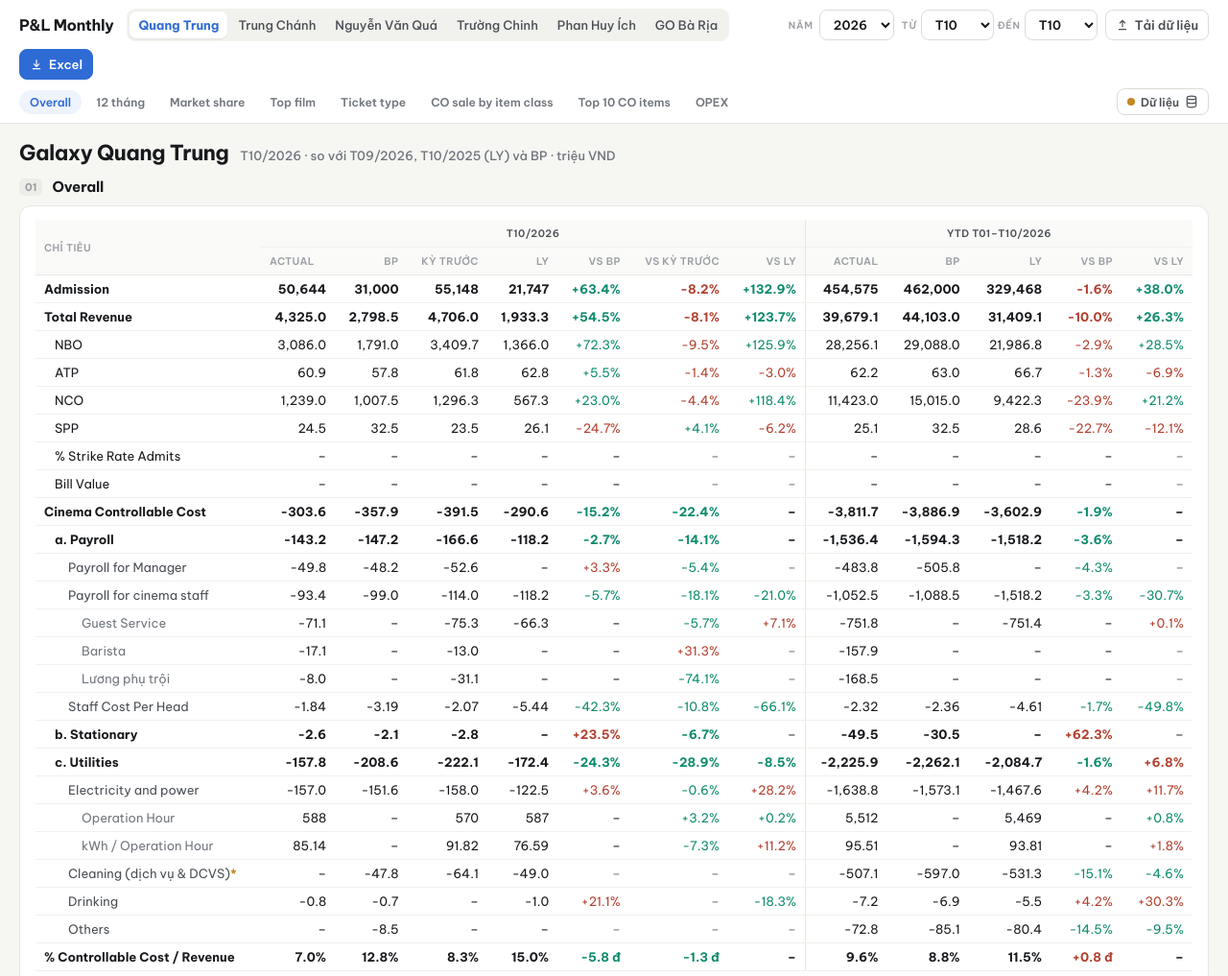
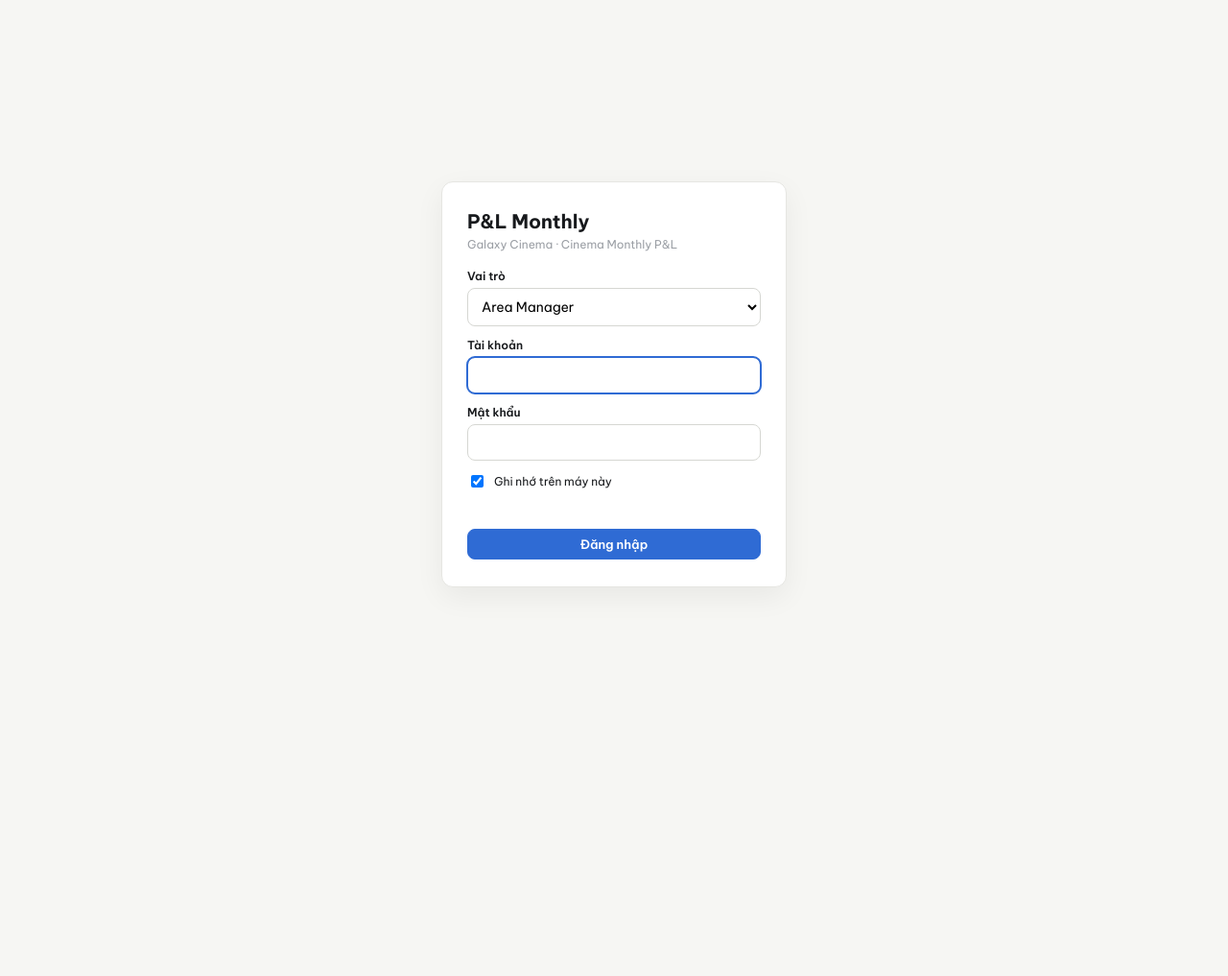
Before and after one commit to nguyennguyenduy1993-cpu/PL-Monthly, a plain HTML site: page index.html in a window 1280 px wide. Shown: the top 1017 px of the page at 96% size. After the commit the page ends 800 px from the top, so only its background shows below. Drawn offline with Linux system fonts and the light colour scheme; no server answers.

Commit message:
Add files via upload

```diff
--- a/index.html
+++ b/index.html
@@ -151,6 +151,17 @@ tr.grp td{background:#FAFAF8;border-top:1px solid var(--line)}
 .chart .vl{fill:#1F4FA8;font-size:10px;font-weight:600}
 table.shr .hbar{height:10px;background:#F0F0EC;border-radius:5px;overflow:hidden}table.shr .hbar i{display:block;height:100%;border-radius:5px;background:#C9CCD1}
 table.shr .hbar i.me{background:var(--blue)}table.shr .hbar i.glx{background:#9DB8EC}table.shr tr.me td{font-weight:600}
+
+body.locked>*:not(.lock){visibility:hidden}
+.lock{position:fixed;inset:0;z-index:100;display:grid;place-items:center;background:#F6F6F3}
+.lbox{width:min(360px,92vw);background:#fff;border:1px solid var(--line);border-radius:12px;padding:28px 26px;display:grid;gap:12px;box-shadow:0 10px 30px rgba(0,0,0,.06)}
+.lbrand{font-size:20px;font-weight:700;color:var(--ink)}.lsub{font-size:12px;color:var(--mut2);margin:-8px 0 6px}
+.lbox label{display:grid;gap:5px;font-size:12px;font-weight:600;color:var(--ink)}
+.lbox input:not([type=checkbox]),.lbox select{font:inherit;font-size:14px;font-weight:400;padding:9px 10px;border:1px solid #D6D7D2;border-radius:8px;background:#fff}
+.lbox input:focus,.lbox select:focus{outline:2px solid var(--blue);outline-offset:-1px}
+.lbox .lrem{display:flex;align-items:center;gap:8px;font-weight:400}
+.lerr{min-height:16px;font-size:12px;color:#B3402F}.lbox .btn{justify-content:center;padding:10px}
+#bOut{margin-right:8px;margin-left:auto}#bOut+#bData{margin-left:0}
 </style>
 </head>
 <body>
@@ -165,7 +176,7 @@ table.shr .hbar i.me{background:var(--blue)}table.shr .hbar i.glx{background:#9D
   <button class="btn pri" id="bXls" type="button"><svg viewBox="0 0 24 24" fill="none" stroke="currentColor" stroke-width="2"><path d="M12 4v12M7 11l5 5 5-5M5 20h14"/></svg>Excel</button>
   <input type="file" id="fUp" accept=".pdf,.xlsx" multiple hidden>
  </div>
- <div class="navrow"><nav class="nav" id="nav"></nav><button class="btn sm" id="bData" type="button" title="Dữ liệu & Firebase" aria-label="Dữ liệu và Firebase"><span class="dot" id="fbDot"></span>Dữ liệu<svg viewBox="0 0 24 24" fill="none" stroke="currentColor" stroke-width="2"><ellipse cx="12" cy="5" rx="8" ry="3"/><path d="M4 5v14c0 1.7 3.6 3 8 3s8-1.3 8-3V5M4 12c0 1.7 3.6 3 8 3s8-1.3 8-3"/></svg></button></div>
+ <div class="navrow"><nav class="nav" id="nav"></nav><button class="btn sm" id="bOut" type="button" title="Đăng xuất"><span></span> · Đăng xuất</button><button class="btn sm" id="bData" type="button" title="Dữ liệu & Firebase" aria-label="Dữ liệu và Firebase"><span class="dot" id="fbDot"></span>Dữ liệu<svg viewBox="0 0 24 24" fill="none" stroke="currentColor" stroke-width="2"><ellipse cx="12" cy="5" rx="8" ry="3"/><path d="M4 5v14c0 1.7 3.6 3 8 3s8-1.3 8-3V5M4 12c0 1.7 3.6 3 8 3s8-1.3 8-3"/></svg></button></div>
 </div>
 <main id="main"></main>
 <script>
@@ -1162,7 +1173,7 @@ function init() {
   window.addEventListener('resize', () => { clearTimeout(window._rz); window._rz = setTimeout(() => drawYear(period()), 150); });
   render(); fbConnect();
 }
-document.addEventListener('DOMContentLoaded', init);
+
 
 /* P&L Monthly – Excel export (ExcelJS), Performance Report layout, formulas kept */
 async function exportExcel() {
@@ -1377,6 +1388,40 @@ async function exportExcel() {
   const a = document.createElement('a'); a.href = URL.createObjectURL(blob); a.download = name; document.body.appendChild(a); a.click(); setTimeout(() => { URL.revokeObjectURL(a.href); a.remove(); }, 1000);
   toast('Đã xuất ' + name);
 }
+
+/* Màn hình khóa – tài khoản theo vai trò. Mật khẩu chỉ lưu dạng SHA-256(user:pass). */
+const ACCOUNTS = [
+  { role: 'AM', label: 'Area Manager', user: 'duynh', hash: '6bd196cc14c8a3d0ec552cf8f16bfeee125830b9c277113ce7cccecac0887dd8', cinemas: ['QT', 'TC', 'NVQ', 'TrC', 'PHI', 'BRI'] },
+];
+const AUTH_KEY = 'plm_auth';
+async function sha256(t) { const b = await crypto.subtle.digest('SHA-256', new TextEncoder().encode(t)); return [...new Uint8Array(b)].map((x) => x.toString(16).padStart(2, '0')).join(''); }
+function authGet() { try { return JSON.parse(localStorage.getItem(AUTH_KEY) || sessionStorage.getItem(AUTH_KEY) || 'null'); } catch (e) { return null; } }
+function authValid(a) { return a && ACCOUNTS.some((x) => x.role === a.role && x.user === a.user && x.hash === a.hash); }
+function logout() { localStorage.removeItem(AUTH_KEY); sessionStorage.removeItem(AUTH_KEY); location.reload(); }
+function lockScreen() {
+  const roles = [...new Set(ACCOUNTS.map((a) => a.role))];
+  const el = document.createElement('div'); el.className = 'lock';
+  el.innerHTML = `<form class="lbox" autocomplete="on"><div class="lbrand">P&L Monthly</div><div class="lsub">Galaxy Cinema · Cinema Monthly P&L</div>
+    <label>Vai trò<select id="lRole">${roles.map((r) => `<option value="${r}">${esc(ACCOUNTS.find((a) => a.role === r).label)}</option>`).join('')}</select></label>
+    <label>Tài khoản<input id="lUser" name="username" autocomplete="username" required></label>
+    <label>Mật khẩu<input id="lPass" name="password" type="password" autocomplete="current-password" required></label>
+    <label class="lrem"><input type="checkbox" id="lRem" checked> Ghi nhớ trên máy này</label>
+    <div class="lerr" id="lErr" role="alert"></div><button class="btn pri" type="submit">Đăng nhập</button></form>`;
+  document.body.appendChild(el); document.body.classList.add('locked');
+  setTimeout(() => el.querySelector('#lUser').focus(), 50);
+  el.querySelector('form').onsubmit = async (e) => { e.preventDefault();
+    const role = el.querySelector('#lRole').value, user = el.querySelector('#lUser').value.trim(), pass = el.querySelector('#lPass').value;
+    const hash = await sha256(user + ':' + pass); const acc = ACCOUNTS.find((a) => a.role === role && a.user === user && a.hash === hash);
+    if (!acc) { el.querySelector('#lErr').textContent = 'Sai tài khoản hoặc mật khẩu.'; el.querySelector('#lPass').value = ''; el.querySelector('#lPass').focus(); return; }
+    const a = JSON.stringify({ role, user, hash, at: Date.now() }); (el.querySelector('#lRem').checked ? localStorage : sessionStorage).setItem(AUTH_KEY, a);
+    el.remove(); document.body.classList.remove('locked'); startApp(acc); };
+}
+function startApp(acc) {
+  window.ACC = acc;
+  const u = document.getElementById('bOut'); if (u) { u.querySelector('span').textContent = acc.user + ' · ' + acc.role; u.onclick = logout; }
+  init();
+}
+document.addEventListener('DOMContentLoaded', () => { const a = authGet(); if (authValid(a)) startApp(ACCOUNTS.find((x) => x.role === a.role && x.user === a.user)); else lockScreen(); });
 </script>
 </body>
 </html>
```
